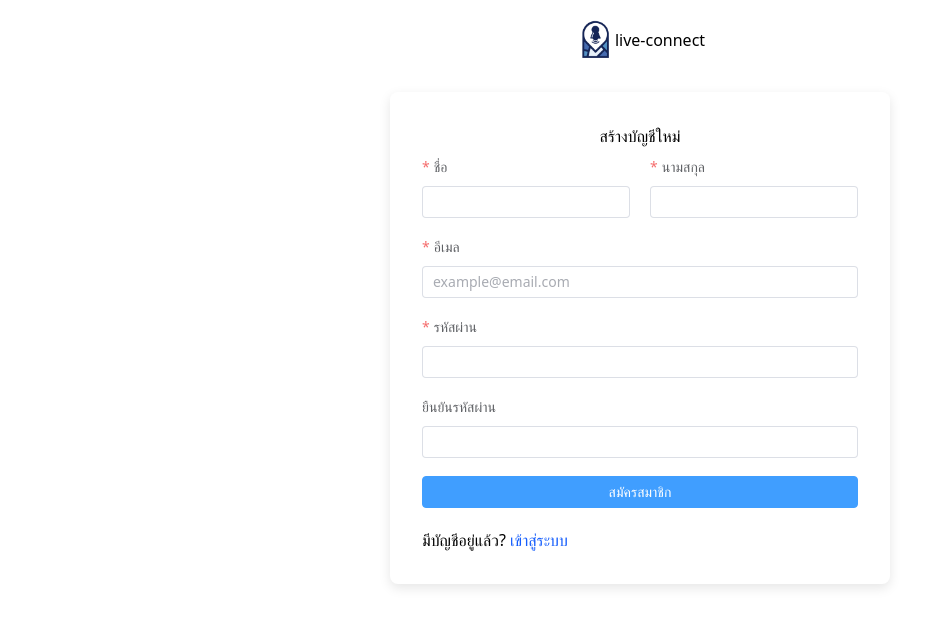
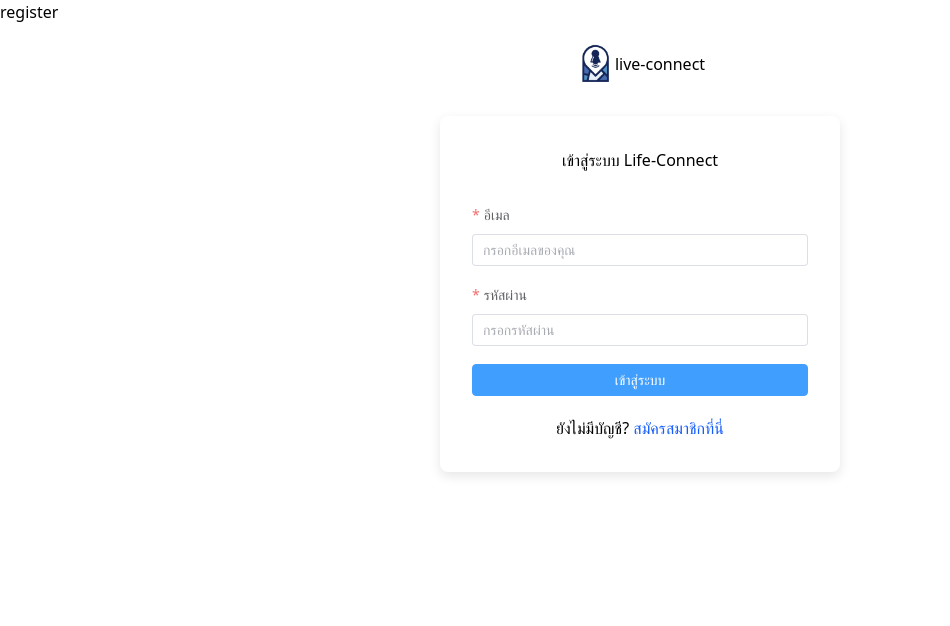
Before and after one commit to porrab/life-connect, a Vue app: page /login in a window 1280 px wide. Shown: the top 626 px of the page, without its empty margins (0-950 px from the left). Built offline with nearby package versions, Linux system fonts and the light colour scheme.

Commit message:
create login page

```diff
--- a/auto-imports.d.ts
+++ b/auto-imports.d.ts
@@ -6,6 +6,10 @@
 // biome-ignore lint: disable
 export {}
 declare global {
+  const ElM: typeof import('element-plus/es')['ElM']
+  const ElMe: typeof import('element-plus/es')['ElMe']
+  const ElMes: typeof import('element-plus/es')['ElMes']
+  const ElMessage: typeof import('element-plus/es')['ElMessage']
   const ElN: typeof import('element-plus/es')['ElN']
   const ElNo: typeof import('element-plus/es')['ElNo']
   const ElNotification: typeof import('element-plus/es')['ElNotification']
--- a/src/App.vue
+++ b/src/App.vue
@@ -4,7 +4,8 @@ import Register from './views/Register.vue'
 
 <template>
   <div>
-    <Register></Register>
+    <router-link :to="{ name: 'Register' }">register</router-link>
+    <router-view></router-view>
   </div>
 </template>
 
--- a/src/views/Login.vue
+++ b/src/views/Login.vue
@@ -1,7 +1,93 @@
-<script setup></script>
+<script setup lang="ts">
+import { ref } from 'vue'
+import { useRouter } from 'vue-router'
+import { ElMessage, type FormInstance, type FormRules } from 'element-plus'
+import { getAuth, signInWithEmailAndPassword } from 'firebase/auth'
+const router = useRouter()
+const formRef = ref<FormInstance>()
+const isLoading = ref(false)
+
+const formData = ref({
+  email: '',
+  password: '',
+})
+
+const rules = ref<FormRules>({
+  email: [{ required: true, message: 'pls put email', trigger: 'blur' }],
+  password: [{ required: true, message: 'pls put password', trigger: 'blur' }],
+})
+
+const handleLogin = async () => {
+  await formRef.value?.validate(async (valid) => {
+    if (valid) {
+      isLoading.value = true
+      const auth = getAuth()
+      try {
+        await signInWithEmailAndPassword(auth, formData.value.email, formData.value.password)
+        router.push('/')
+      } catch (error: any) {
+        let message = 'error occurred!'
+        if (error.code === 'auth/user-not-found' || error.code === 'auth/wrong-password') {
+          message = 'invalid email or password'
+        }
+        ElMessage.error(message)
+      } finally {
+        isLoading.value = false
+      }
+    }
+  })
+}
+</script>
 
 <template>
-  <div></div>
+  <div class="flex flex-row justify-center h-auto mt-5">
+    <img src="@/assets/icon.png" class="w-10 my-auto" alt="" />
+    <h1 class="my-auto">live-connect</h1>
+  </div>
+  <div class="login-container">
+    <h2>เข้าสู่ระบบ Life-Connect</h2>
+
+    <el-form ref="formRef" :model="formData" :rules="rules" label-position="top" class="login-form">
+      <el-form-item label="อีเมล" prop="email">
+        <el-input v-model="formData.email" placeholder="กรอกอีเมลของคุณ" />
+      </el-form-item>
+
+      <el-form-item label="รหัสผ่าน" prop="password">
+        <el-input
+          v-model="formData.password"
+          type="password"
+          placeholder="กรอกรหัสผ่าน"
+          show-password
+        />
+      </el-form-item>
+
+      <el-form-item>
+        <el-button type="primary" @click="handleLogin" :loading="isLoading" class="w-full">
+          เข้าสู่ระบบ
+        </el-button>
+      </el-form-item>
+    </el-form>
+
+    <div class="text-center mt-5">
+      ยังไม่มีบัญชี?
+      <router-link to="/register" class="text-blue-600 hover:underline"
+        >สมัครสมาชิกที่นี่</router-link
+      >
+    </div>
+  </div>
 </template>
 
-<style scoped></style>
+<style scoped>
+.login-container {
+  max-width: 400px;
+  margin: 2rem auto;
+  padding: 2rem;
+  background-color: #fff;
+  border-radius: 8px;
+  box-shadow: 0 4px 12px rgba(0, 0, 0, 0.1);
+}
+.login-container h2 {
+  text-align: center;
+  margin-bottom: 2rem;
+}
+</style>
--- a/src/views/Register.vue
+++ b/src/views/Register.vue
@@ -133,9 +133,11 @@ const submitForm = async (formEl: FormInstance | undefined) => {
         </el-button>
       </el-form-item>
     </el-form>
-    <div class="login-link mt-5">
+    <div class="text-center mt-5">
       มีบัญชีอยู่แล้ว?
-      <router-link to="/login" class="text-blue-600 hover:underline">เข้าสู่ระบบ</router-link>
+      <router-link :to="{ name: 'Login' }" class="text-blue-600 hover:underline"
+        >เข้าสู่ระบบ</router-link
+      >
     </div>
   </div>
 </template>
```
